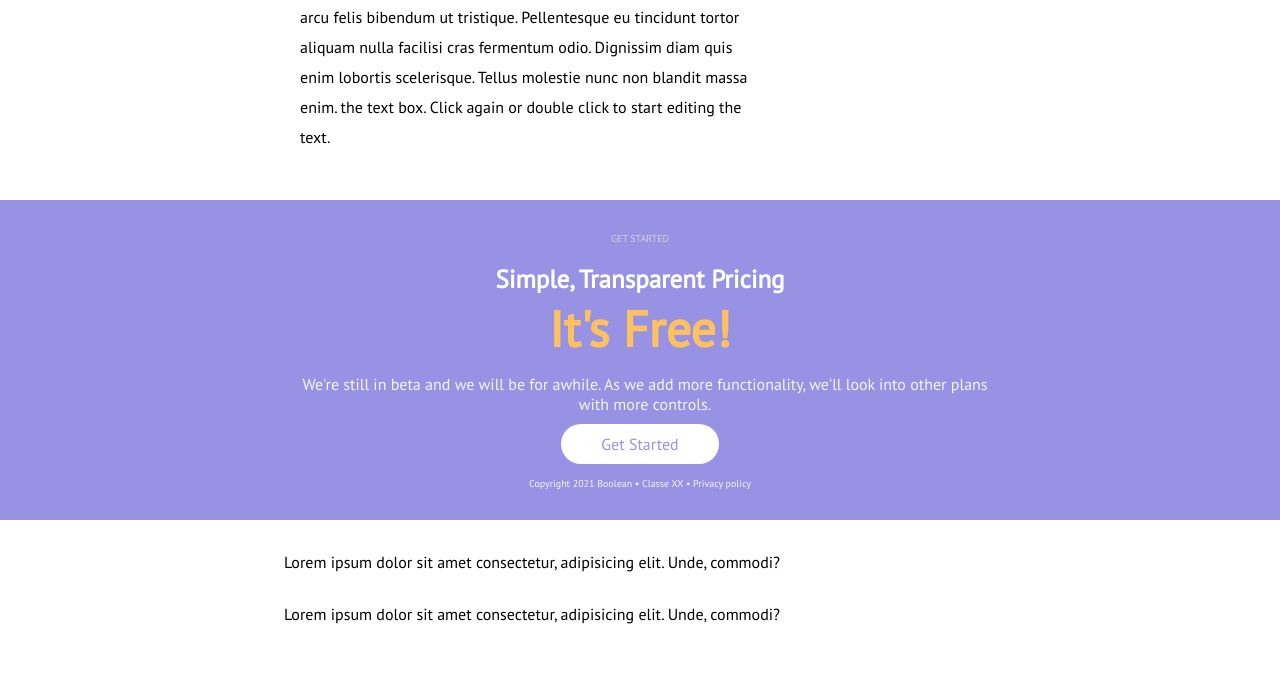
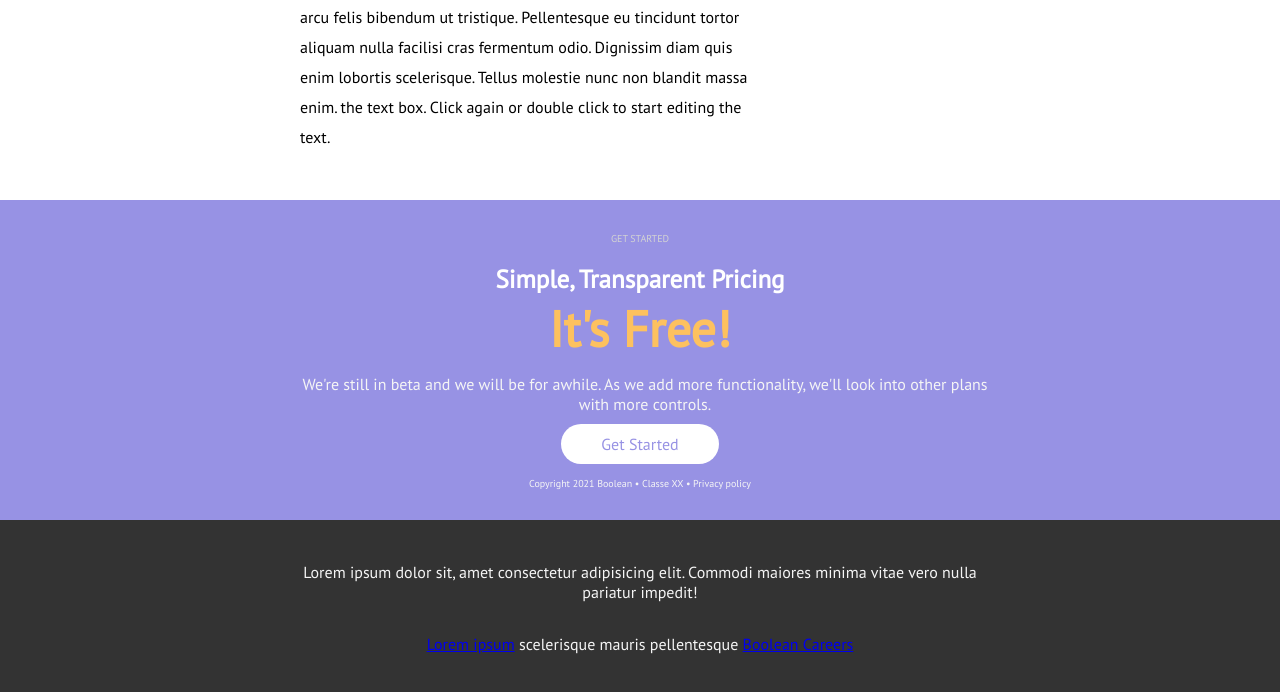
Before and after one commit to StefanRaluca/htmlcss-responsive-layout, a plain HTML site: page index.html in a window 1280 px wide. Shown: the part 3263-3955 px from the top of the page. Before the commit the page ends 3919 px from the top, so only its background shows below. Drawn offline with Linux system fonts and the light colour scheme.

Commit message:
add footer design

```diff
--- a/assets/style.css
+++ b/assets/style.css
@@ -450,6 +450,14 @@ body {
     font-size: 10px;
     color: whitesmoke;
 }
+/* start footer*/
+#footer_site{
+    background-color: var(--responsive--dark);
+    color: whitesmoke;
+    text-align: center;
+    padding: 10px;
+}
+
 
 /* mobile first  */
 
--- a/index.html
+++ b/index.html
@@ -450,10 +450,25 @@
     <footer id="footer_site">
         <div class="container">
             <div class="row">
-                <div class="col-12">Lorem ipsum dolor sit amet consectetur, adipisicing elit. Unde, commodi?</div>
+                <div class="col-12">
 
-                <div class="col-12">Lorem ipsum dolor sit amet consectetur, adipisicing elit. Unde, commodi?</div>
+                    <div class="top_footer">
+                        Lorem ipsum dolor sit, amet consectetur adipisicing elit. Commodi maiores
+                        minima vitae vero nulla pariatur impedit!
+                    </div>
+                </div>
             </div>
+            <div class="col-12">
+                <div class="bottom_footer">
+                    <a href="#">Lorem ipsum</a>
+
+                    <span> scelerisque mauris pellentesque</span>
+
+                    <a href="#">Boolean Careers
+                    </a>
+                </div>
+            </div>
+        </div>
         </div>
     </footer>
 </body>
```
